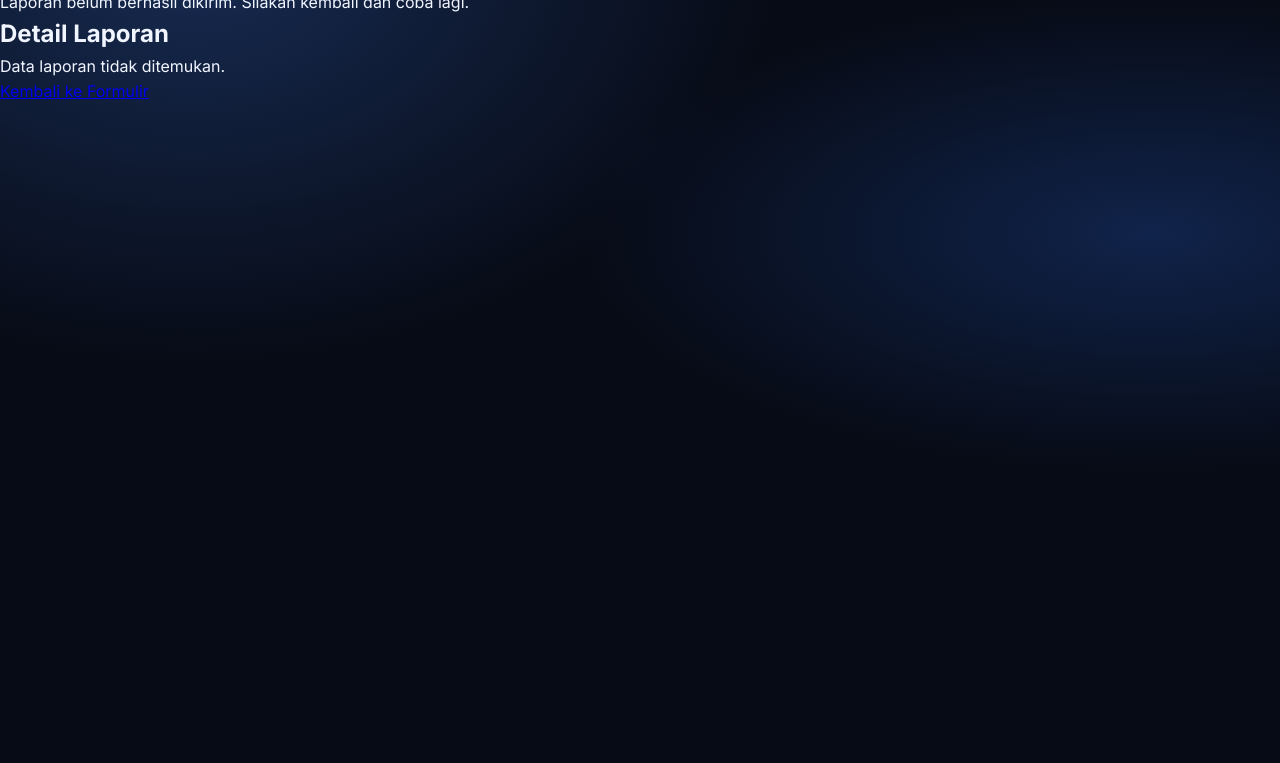
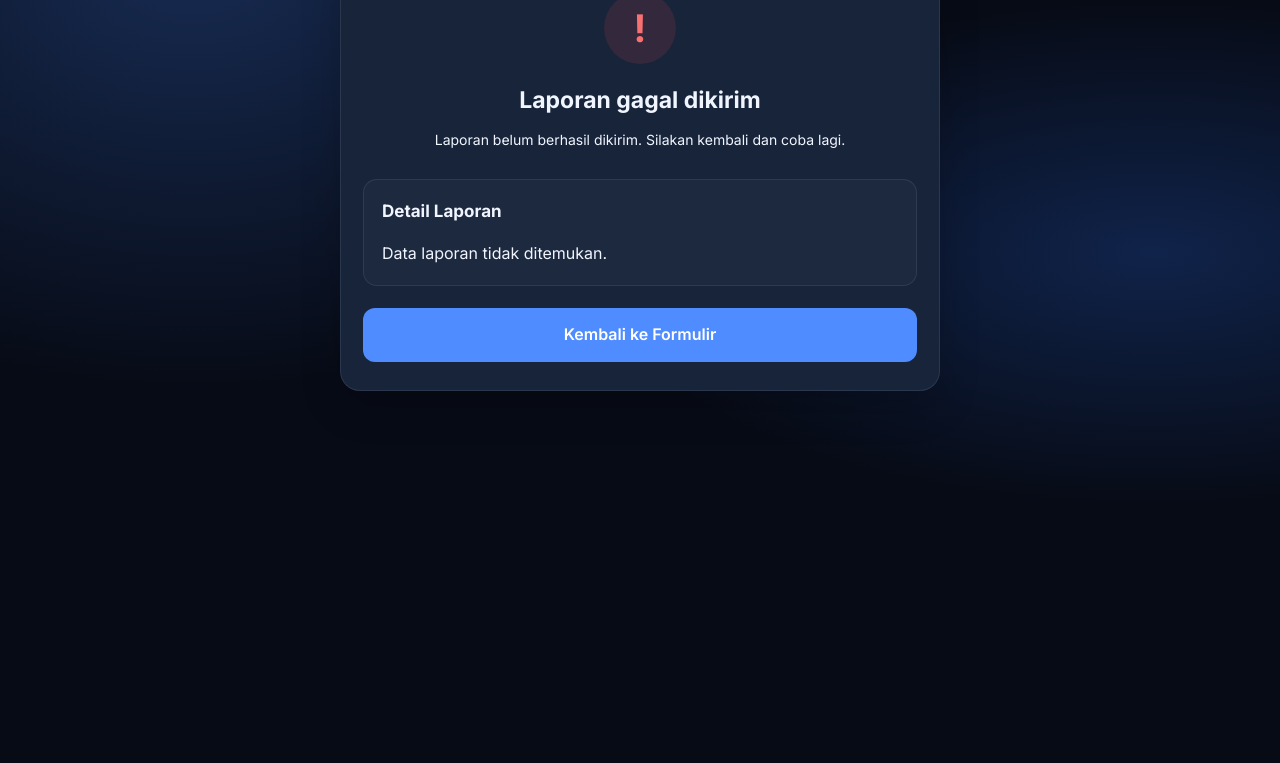
Before and after one commit to web-faiz-belajar/Jurnal-PKL-, a plain HTML site: page hasil.html in a window 1280 px wide. Shown: the part 87-850 px from the top of the page. Before the commit the page ends 800 px from the top, so only its background shows below. Drawn offline with Linux system fonts and the light colour scheme.

Commit message:
Update style.css

```diff
--- a/style.css
+++ b/style.css
@@ -410,3 +410,101 @@ input[type="file"][hidden] {
   box-shadow: none;
   transform: none;
 }
+
+/* ===== HALAMAN HASIL LAPORAN ===== */
+
+.result-container {
+  width: min(92%, 600px);
+  margin: 50px auto;
+  padding: 28px 22px;
+  background: var(--card-light);
+  border: 1px solid var(--border);
+  border-radius: 20px;
+  text-align: center;
+  box-shadow: 0 15px 40px rgba(0, 0, 0, .2);
+}
+
+.result-icon {
+  width: 72px;
+  height: 72px;
+  margin: 0 auto 18px;
+  display: grid;
+  place-items: center;
+  border-radius: 50%;
+  background: rgba(34, 197, 94, .13);
+  color: #4ade80;
+  font-size: 38px;
+  font-weight: bold;
+}
+
+.result-icon.error {
+  background: rgba(239, 68, 68, .13);
+  color: #f87171;
+}
+
+.result-container h1 {
+  color: var(--text);
+  font-size: 23px;
+  margin-bottom: 10px;
+}
+
+.result-container > p {
+  color: var(--text-muted);
+  font-size: 14px;
+  line-height: 1.6;
+}
+
+.result-details {
+  margin-top: 28px;
+  padding: 18px;
+  text-align: left;
+  background: rgba(255, 255, 255, .025);
+  border: 1px solid var(--border);
+  border-radius: 14px;
+}
+
+.result-details h2 {
+  color: var(--text);
+  font-size: 17px;
+  margin-bottom: 16px;
+}
+
+.detail-item {
+  display: flex;
+  flex-direction: column;
+  gap: 5px;
+  padding: 12px 0;
+  border-bottom: 1px solid var(--border);
+}
+
+.detail-item span {
+  color: var(--text-muted);
+  font-size: 12px;
+}
+
+.detail-item strong {
+  color: var(--text);
+  font-size: 14px;
+  overflow-wrap: anywhere;
+  white-space: pre-wrap;
+}
+
+.result-photo {
+  width: 100%;
+  max-height: 280px;
+  margin-top: 16px;
+  object-fit: contain;
+  border-radius: 12px;
+}
+
+.back-button {
+  display: block;
+  margin-top: 22px;
+  padding: 14px;
+  border-radius: 12px;
+  background: var(--primary);
+  color: white;
+  text-decoration: none;
+  font-weight: 600;
+  text-align: center;
+}
```
